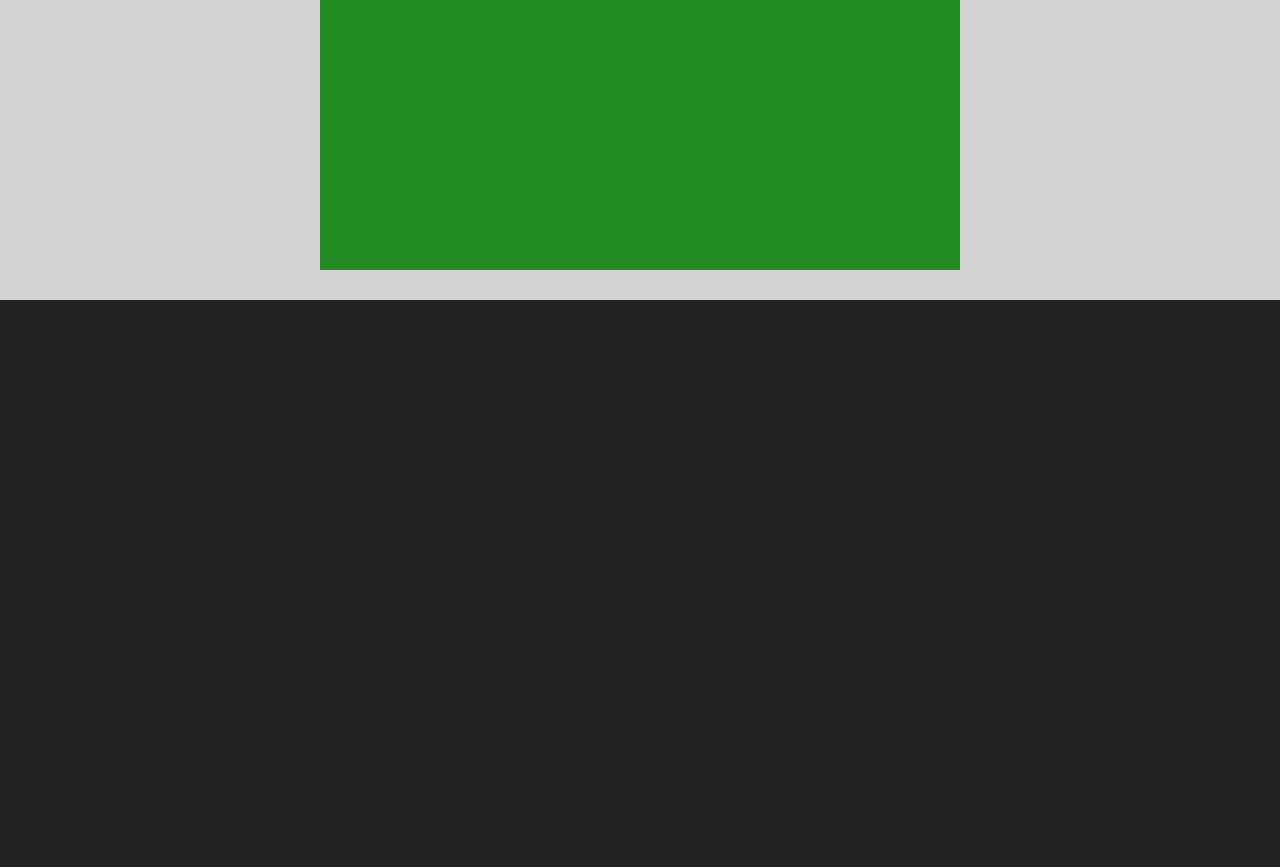
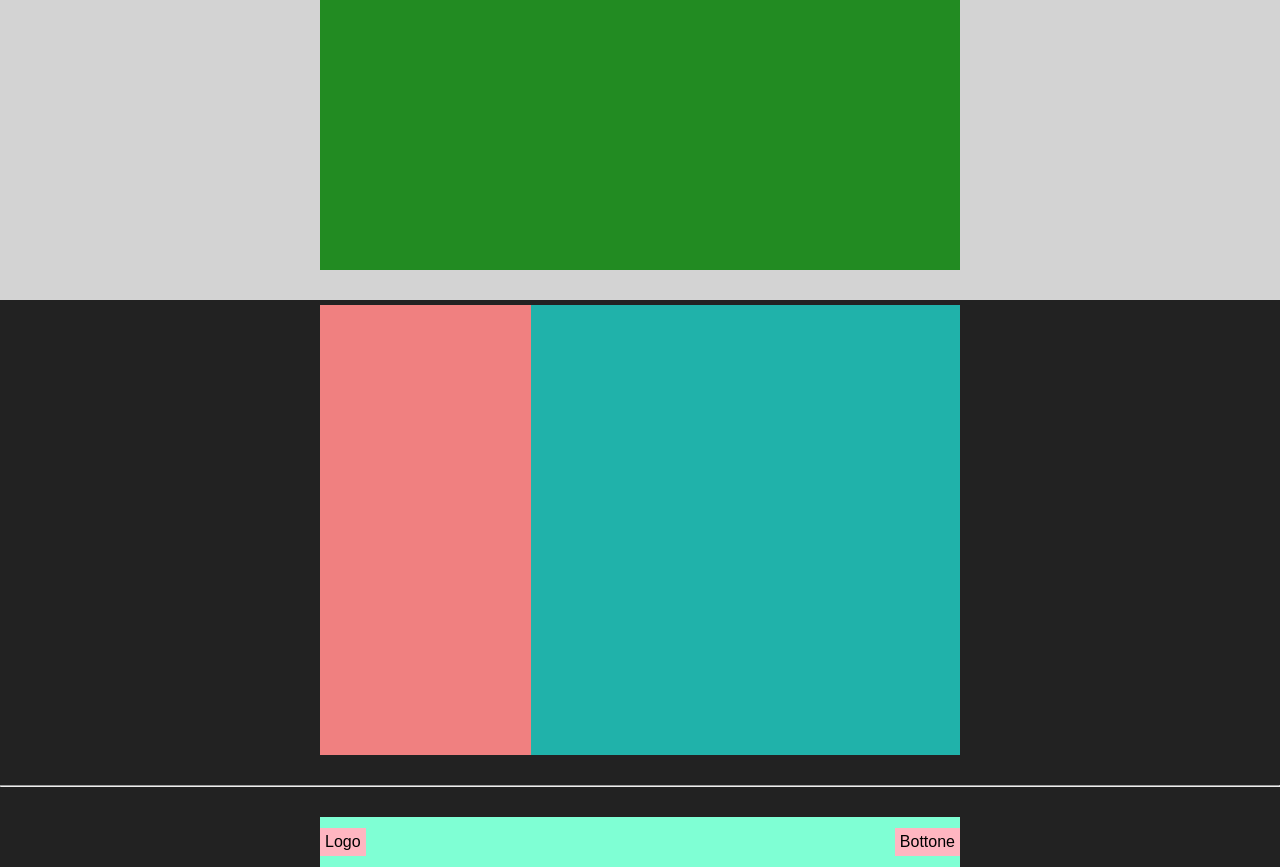
Before and after one commit to DarioGuastella/htmlcss-struttura-discord, a plain HTML site: page index.html in a window 1280 px wide. Shown: the part 1912-2779 px from the top of the page. Before the commit the page ends 2212 px from the top, so only its background shows below. Drawn offline with Linux system fonts and the light colour scheme.

Commit message:
completa footer ed esercizio

```diff
--- a/css/style.css
+++ b/css/style.css
@@ -81,11 +81,11 @@ body{
 
 .flexcontainermain {
     display: flex;
-    height: 370px;
     width: 100%;
+    margin: 0px auto;
 }
 
-.headermaincontent {
+.maincontent {
     background-color: #ee82ee;
     height: 310px;
     width: 40%;
@@ -149,3 +149,55 @@ body{
     width: 100%;
 
 }
+
+/* PROPRIETA' FOOTER */
+
+.footercontainermain {
+
+    display: flex;
+    width: 50%;
+    margin: 5px auto 30px auto;
+
+}
+
+.leftbox {
+    background-color: #f08080;
+    height: 450px;
+    width: 33%;
+}
+
+.rightbox {
+    background-color: #20b2aa;
+    height: 450px;
+    width: 67%;
+    display: flex;
+    flex-direction: row;
+}
+
+.flexrow {
+    display: flex;
+    justify-content: space-around;
+    width: 25%;
+}
+
+hr {
+    color: 1px solid grey;
+}
+
+.footerend {
+    display: flex;
+    width: 50%;
+    margin: 30px auto 0 auto;
+    background-color: #7fffd4;
+    height: 50px;
+    justify-content: space-between;
+    align-items: center;
+
+}
+
+.rightbutton, .leftbutton {
+    background-color: #ffb6c1;
+    align-self: center;
+    padding: 5px;
+
+}
--- a/index.html
+++ b/index.html
@@ -14,7 +14,7 @@
         <div class="logo">
             logo
         </div>
-        <!-- Navigatore -->
+            <!-- Navigatore -->
         <nav class="menu">
             <div class="menu-item"><a href="https//:www.google.com">link</a></div>
             <div class="menu-item"><a href="https//:www.google.com">link</a></div>
@@ -24,7 +24,7 @@
             <div class="menu-item"><a href="https//:www.google.com">link</a></div>
 
         </nav>
-    <!-- login -->
+        <!-- login -->
         <div class="login">
             login
         </div>
@@ -32,38 +32,38 @@
     </section>
 
     <section class="flexcontainermain bluerow">
-        <div class="headermaincontent">
+        <div class="maincontent">
         </div>
     </section>
 
 </header>
-<!-- Fine Header -->
+    <!-- Fine Header -->
 
-<!-- Inizio Main content  -->
+    <!-- Inizio Main content  -->
     <main>
         <section class="flexcontainermain whiterow">
             <div class="contentflexbox">
-                <div class="headermaincontent bluebox">
+                <div class="maincontent bluebox">
                 </div>
-                <div class="headermaincontent pinkbox">
+                <div class="maincontent pinkbox">
                 </div>
             </div>
         </section>
 
         <section class="flexcontainermain greyrow">
             <div class="contentflexbox">
-                <div class="headermaincontent pinkbox">
+                <div class="maincontent pinkbox">
                 </div>
-                <div class="headermaincontent bluebox">
+                <div class="maincontent bluebox">
                 </div>
             </div>
         </section>
 
         <section class="flexcontainermain whiterow">
             <div class="contentflexbox">
-                <div class="headermaincontent bluebox">
+                <div class="maincontent bluebox">
                 </div>
-                <div class="headermaincontent pinkbox">
+                <div class="maincontent pinkbox">
                 </div>
             </div>
         </section>
@@ -74,10 +74,25 @@
         </section>
 
     </main>
-<!-- Inizio Footer  -->
+    <!-- Inizio Footer  -->
     <footer>
+        <section class="footercontainermain">
+            <div class="flexcontainermain leftbox"></div>
+            <div class="flexcontainermain rightbox">
+                <div class="flexrow"></div>
+                <div class="flexrow"></div>
+                <div class="flexrow"></div>
+                <div class="flexrow"></div>
+            </div>
+        </section>
+        <hr>
+        <section class="footerend">
+            <div class="rightbutton">Logo</div>
+            <div class="leftbutton">Bottone</div>
 
+        </section>
     </footer>
+
 
 </body>
 </html>
```
